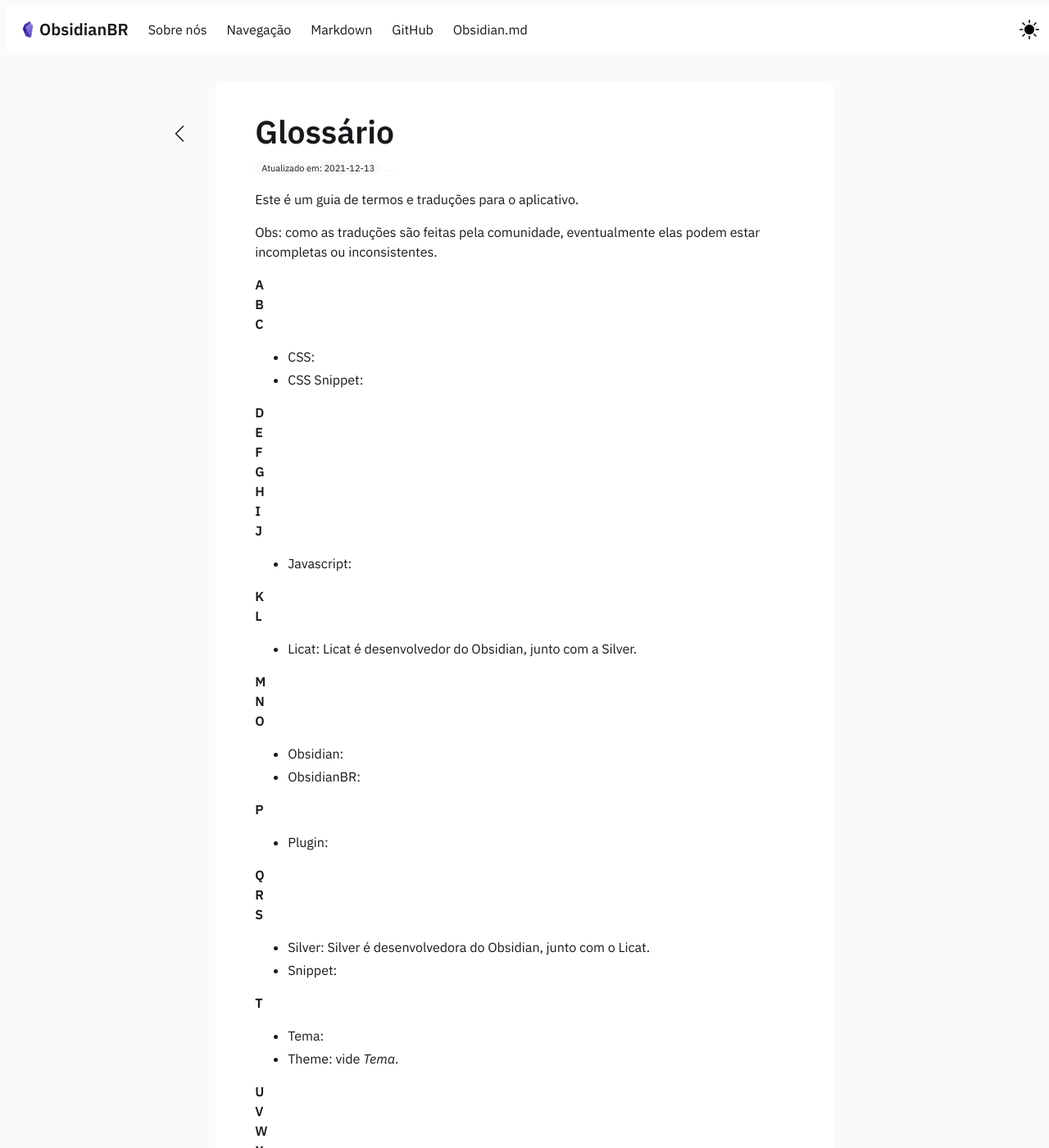
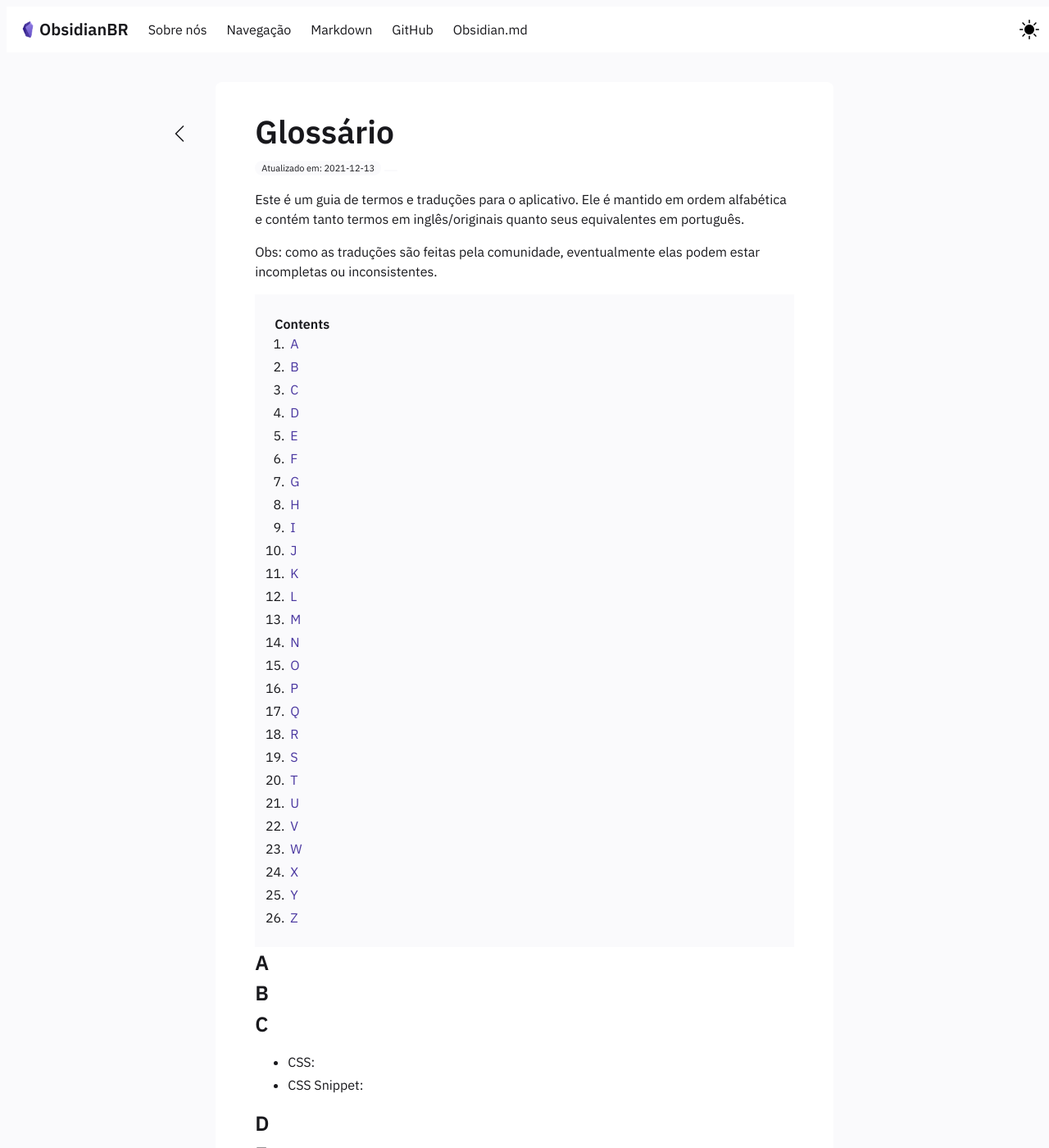
Before and after one commit to obsidianbr/obsidianbr.github.io, a Jekyll site: the page built from _notes/Public/Glossário.md, in a window 1280 px wide and 1400 px high. Shown: the whole window at 82% size. Built offline with Jekyll 4.4.1, drawn with Linux system fonts in a browser that asks for light colours.

Commit message:
Update Glossário.md

```diff
--- a/_notes/Public/Glossário.md
+++ b/_notes/Public/Glossário.md
@@ -5,60 +5,61 @@ date : 13-12-2021
 tags:
 ---
 
-Este é um guia de termos e traduções para o aplicativo.
+Este é um guia de termos e traduções para o aplicativo. Ele é mantido em ordem alfabética e contém tanto termos em inglês/originais quanto seus equivalentes em português.
 
 Obs: como as traduções são feitas pela comunidade, eventualmente elas podem estar incompletas ou inconsistentes.
 
+* TOC
 {:toc}
 
-###### A
-###### B
-###### C
+### A
+### B
+### C
 
 - CSS:
 - CSS Snippet:
 
-###### D
-###### E
-###### F
-###### G
-###### H
-###### I
-###### J
+### D
+### E
+### F
+### G
+### H
+### I
+### J
 
 - Javascript:
 
-###### K
-###### L
+### K
+### L
 
 - Licat: Licat é desenvolvedor do Obsidian, junto com a Silver.
 
-###### M
-###### N
-###### O
+### M
+### N
+### O
 
 - Obsidian:
 - ObsidianBR:
 
-###### P
+### P
 
 - Plugin:
 
-###### Q
-###### R
-###### S
+### Q
+### R
+### S
 
 - Silver: Silver é desenvolvedora do Obsidian, junto com o Licat.
 - Snippet:
 
-###### T
+### T
 
 - Tema:
 - Theme: vide *Tema*.
 
-###### U
-###### V
-###### W
-###### X
-###### Y
-###### Z
+### U
+### V
+### W
+### X
+### Y
+### Z
```
